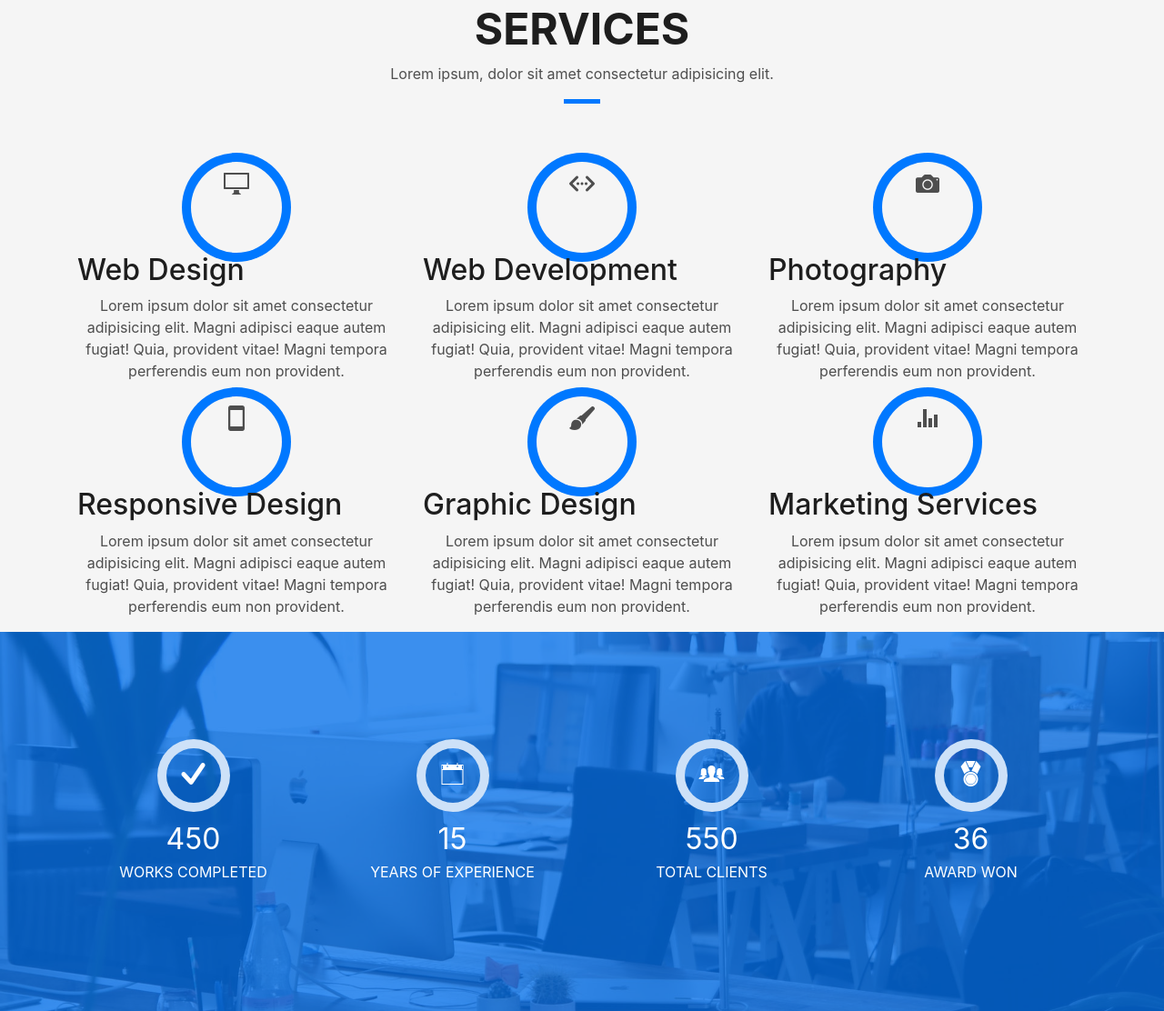
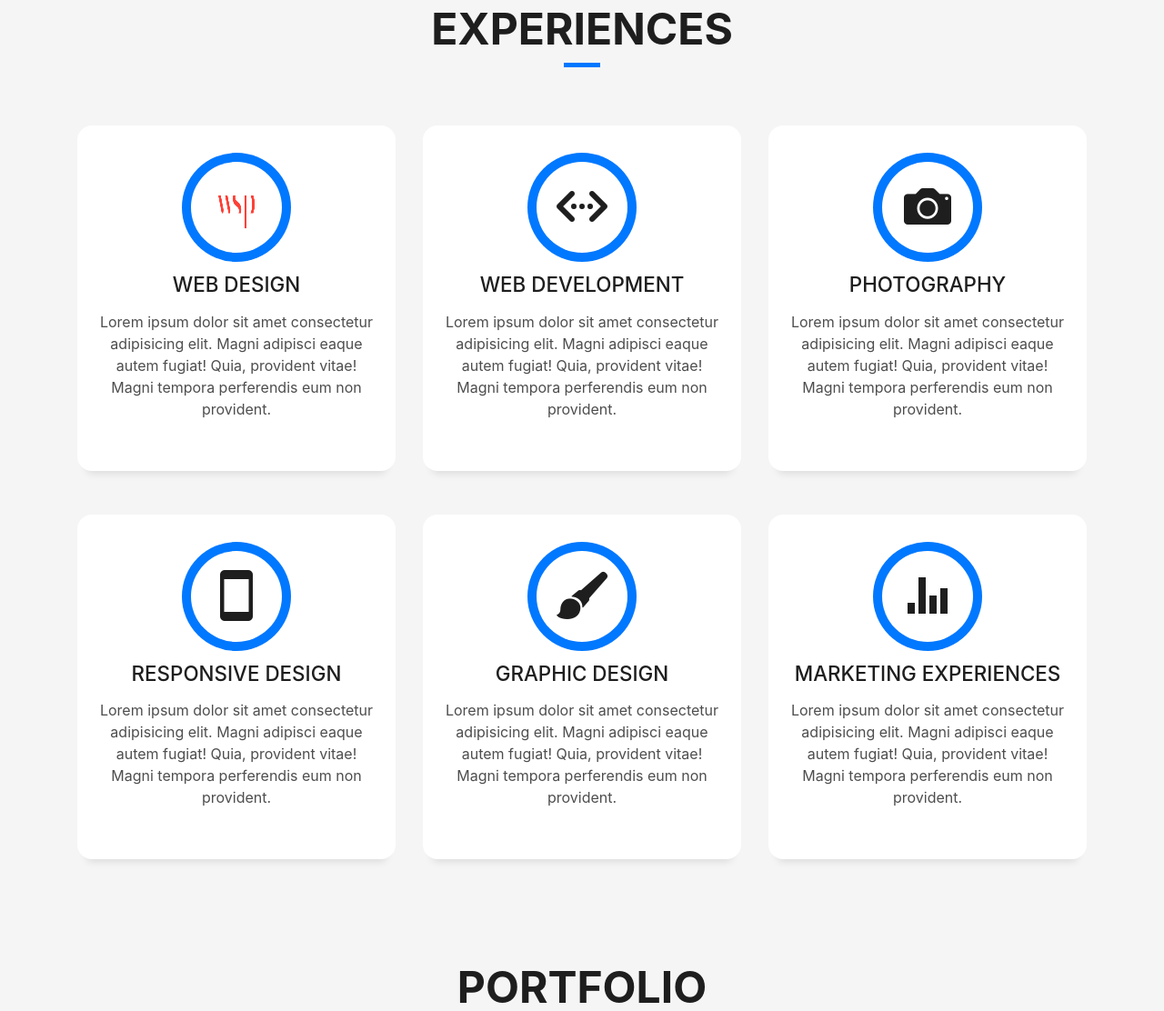
Before and after one commit to ns2gupta/EngFolio, a plain HTML site: page index.html in a window 1280 px wide. Shown: the part 1688-2800 px from the top of the page at 91% size. Drawn offline with nearby package versions, Linux system fonts and the light colour scheme; files whose address does not match are found by name.

```diff
--- a/index.html
+++ b/index.html
@@ -5,7 +5,7 @@
   <meta charset="utf-8">
   <meta content="width=device-width, initial-scale=1.0" name="viewport">
 
-  <title>EngFolio - Personal Website</title>
+  <title>EngFolio - My Engineering Portfolio</title>
   <meta content="" name="description">
   <meta content="" name="keywords">
 
@@ -30,7 +30,7 @@
   <!-- ======= Header/ Navbar ======= -->
   <nav class="navbar navbar-b navbar-trans navbar-expand-md fixed-top" id="mainNav">
     <div class="container">
-      <a class="navbar-brand js-scroll" href="#page-top">EngFolio</a>
+      <a class="navbar-brand js-scroll" href="#page-top"><img src="assets/img/favicon.png" style="width:28px;height:30px"> EngFolio</a>
       <button class="navbar-toggler collapsed" type="button" data-toggle="collapse" data-target="#navbarDefault" aria-controls="navbarDefault" aria-expanded="false" aria-label="Toggle navigation">
         <span></span>
         <span></span>
@@ -45,7 +45,7 @@
             <a class="nav-link js-scroll" href="#about">About Me</a>
           </li>
           <li class="nav-item">
-            <a class="nav-link js-scroll" href="#service">Experience</a>
+            <a class="nav-link js-scroll" href="#Experience">Experience</a>
           </li>
           <li class="nav-item">
             <a class="nav-link js-scroll" href="#work">Projects</a>
@@ -63,14 +63,14 @@
 
   <!-- ======= Intro Section ======= -->
   <div id="home" class="intro route bg-image" style="background-image: url(assets/img/intro-bg.jpg)">
-    <div class="overlay-itro"></div>
+    <div class="overlay-intro"></div>
     <div class="intro-content display-table">
       <div class="table-cell">
         <div class="container">
-          <!--<p class="display-6 color-d">Hello, world!</p>-->
+
           <h1 class="intro-title mb-4">I am Naman Gupta</h1>
           <p class="intro-subtitle"><span class="text-slider-items">Engineering Enthusiast,Designer,Learner,</span><strong class="text-slider"></strong></p>
-          <!-- <p class="pt-3"><a class="btn btn-primary btn js-scroll px-4" href="#about" role="button">Learn More</a></p> -->
+
         </div>
       </div>
     </div>
@@ -136,9 +136,8 @@
                       In my leisure time, I have opened various devices and failed to put back together multiple times.
                     </p>
                     <p class="lead">
-                      I have gained extensive experience in the field of Electrical Engineering and Hardware designing through Nulla porttitor accumsan tincidunt. Quisque velit nisi, pretium ut lacinia in, elementum id enim.
-                      Nulla porttitor accumsan
-                      tincidunt. Mauris blandit aliquet elit, eget tincidunt nibh pulvinar a.
+                      I have gained extensive experience in the field of Electrical Engineering and Hardware designing through
+                      wide varieties of co-ops and personal projects
                     </p>
                   </div>
                 </div>
@@ -149,29 +148,27 @@
       </div>
     </section><!-- End About Section -->
 
-    <!-- ======= Services Section ======= -->
-    <section id="service" class="services-mf pt-5 route">
+    <!-- ======= Experience Section ======= -->
+    <section id="Experience" class="Experiences-mf pt-5 route">
       <div class="container">
         <div class="row">
           <div class="col-sm-12">
             <div class="title-box text-center">
               <h3 class="title-a">
-                Services
+                Experiences
               </h3>
-              <p class="subtitle-a">
-                Lorem ipsum, dolor sit amet consectetur adipisicing elit.
-              </p>
+
               <div class="line-mf"></div>
             </div>
           </div>
         </div>
         <div class="row">
           <div class="col-md-4">
-            <div class="service-box">
-              <div class="service-ico">
-                <span class="ico-circle"><i class="ion-monitor"></i></span>
+            <div class="Experience-box">
+              <div class="Experience-ico">
+                <span class="ico-circle"><img src="assets/img/WSP-Logo.jpg" style="width:60px;height:70px;"></span>
               </div>
-              <div class="service-content">
+              <div class="Experience-content">
                 <h2 class="s-title">Web Design</h2>
                 <p class="s-description text-center">
                   Lorem ipsum dolor sit amet consectetur adipisicing elit. Magni adipisci eaque autem fugiat! Quia,
@@ -182,11 +179,11 @@
             </div>
           </div>
           <div class="col-md-4">
-            <div class="service-box">
-              <div class="service-ico">
+            <div class="Experience-box">
+              <div class="Experience-ico">
                 <span class="ico-circle"><i class="ion-code-working"></i></span>
               </div>
-              <div class="service-content">
+              <div class="Experience-content">
                 <h2 class="s-title">Web Development</h2>
                 <p class="s-description text-center">
                   Lorem ipsum dolor sit amet consectetur adipisicing elit. Magni adipisci eaque autem fugiat! Quia,
@@ -197,11 +194,11 @@
             </div>
           </div>
           <div class="col-md-4">
-            <div class="service-box">
-              <div class="service-ico">
+            <div class="Experience-box">
+              <div class="Experience-ico">
                 <span class="ico-circle"><i class="ion-camera"></i></span>
               </div>
-              <div class="service-content">
+              <div class="Experience-content">
                 <h2 class="s-title">Photography</h2>
                 <p class="s-description text-center">
                   Lorem ipsum dolor sit amet consectetur adipisicing elit. Magni adipisci eaque autem fugiat! Quia,
@@ -212,11 +209,11 @@
             </div>
           </div>
           <div class="col-md-4">
-            <div class="service-box">
-              <div class="service-ico">
+            <div class="Experience-box">
+              <div class="Experience-ico">
                 <span class="ico-circle"><i class="ion-android-phone-portrait"></i></span>
               </div>
-              <div class="service-content">
+              <div class="Experience-content">
                 <h2 class="s-title">Responsive Design</h2>
                 <p class="s-description text-center">
                   Lorem ipsum dolor sit amet consectetur adipisicing elit. Magni adipisci eaque autem fugiat! Quia,
@@ -227,11 +224,11 @@
             </div>
           </div>
           <div class="col-md-4">
-            <div class="service-box">
-              <div class="service-ico">
+            <div class="Experience-box">
+              <div class="Experience-ico">
                 <span class="ico-circle"><i class="ion-paintbrush"></i></span>
               </div>
-              <div class="service-content">
+              <div class="Experience-content">
                 <h2 class="s-title">Graphic Design</h2>
                 <p class="s-description text-center">
                   Lorem ipsum dolor sit amet consectetur adipisicing elit. Magni adipisci eaque autem fugiat! Quia,
@@ -242,12 +239,12 @@
             </div>
           </div>
           <div class="col-md-4">
-            <div class="service-box">
-              <div class="service-ico">
+            <div class="Experience-box">
+              <div class="Experience-ico">
                 <span class="ico-circle"><i class="ion-stats-bars"></i></span>
               </div>
-              <div class="service-content">
-                <h2 class="s-title">Marketing Services</h2>
+              <div class="Experience-content">
+                <h2 class="s-title">Marketing Experiences</h2>
                 <p class="s-description text-center">
                   Lorem ipsum dolor sit amet consectetur adipisicing elit. Magni adipisci eaque autem fugiat! Quia,
                   provident vitae! Magni
@@ -258,60 +255,60 @@
           </div>
         </div>
       </div>
-    </section><!-- End Services Section -->
+    </section><!-- End Experiences Section -->
 
-    <!-- ======= Counter Section ======= -->
-    <div class="section-counter paralax-mf bg-image" style="background-image: url(assets/img/counters-bg.jpg)">
-      <div class="overlay-mf"></div>
-      <div class="container">
-        <div class="row">
-          <div class="col-sm-3 col-lg-3">
-            <div class="counter-box counter-box pt-4 pt-md-0">
-              <div class="counter-ico">
-                <span class="ico-circle"><i class="ion-checkmark-round"></i></span>
-              </div>
-              <div class="counter-num">
-                <p class="counter">450</p>
-                <span class="counter-text">WORKS COMPLETED</span>
-              </div>
-            </div>
-          </div>
-          <div class="col-sm-3 col-lg-3">
-            <div class="counter-box pt-4 pt-md-0">
-              <div class="counter-ico">
-                <span class="ico-circle"><i class="ion-ios-calendar-outline"></i></span>
-              </div>
-              <div class="counter-num">
-                <p class="counter">15</p>
-                <span class="counter-text">YEARS OF EXPERIENCE</span>
-              </div>
-            </div>
-          </div>
-          <div class="col-sm-3 col-lg-3">
-            <div class="counter-box pt-4 pt-md-0">
-              <div class="counter-ico">
-                <span class="ico-circle"><i class="ion-ios-people"></i></span>
-              </div>
-              <div class="counter-num">
-                <p class="counter">550</p>
-                <span class="counter-text">TOTAL CLIENTS</span>
-              </div>
-            </div>
-          </div>
-          <div class="col-sm-3 col-lg-3">
-            <div class="counter-box pt-4 pt-md-0">
-              <div class="counter-ico">
-                <span class="ico-circle"><i class="ion-ribbon-a"></i></span>
-              </div>
-              <div class="counter-num">
-                <p class="counter">36</p>
-                <span class="counter-text">AWARD WON</span>
-              </div>
-            </div>
-          </div>
-        </div>
-      </div>
-    </div><!-- End Counter Section -->
+<!--    &lt;!&ndash; ======= Counter Section ======= &ndash;&gt;-->
+<!--    <div class="section-counter paralax-mf bg-image" style="background-image: url(assets/img/counters-bg.jpg)">-->
+<!--      <div class="overlay-mf"></div>-->
+<!--      <div class="container">-->
+<!--        <div class="row">-->
+<!--          <div class="col-sm-3 col-lg-3">-->
+<!--            <div class="counter-box counter-box pt-4 pt-md-0">-->
+<!--              <div class="counter-ico">-->
+<!--                <span class="ico-circle"><i class="ion-checkmark-round"></i></span>-->
+<!--              </div>-->
+<!--              <div class="counter-num">-->
+<!--                <p class="counter">450</p>-->
+<!--                <span class="counter-text">WORKS COMPLETED</span>-->
+<!--              </div>-->
+<!--            </div>-->
+<!--          </div>-->
+<!--          <div class="col-sm-3 col-lg-3">-->
+<!--            <div class="counter-box pt-4 pt-md-0">-->
+<!--              <div class="counter-ico">-->
+<!--                <span class="ico-circle"><i class="ion-ios-calendar-outline"></i></span>-->
+<!--              </div>-->
+<!--              <div class="counter-num">-->
+<!--                <p class="counter">15</p>-->
+<!--                <span class="counter-text">YEARS OF EXPERIENCE</span>-->
+<!--              </div>-->
+<!--            </div>-->
+<!--          </div>-->
+<!--          <div class="col-sm-3 col-lg-3">-->
+<!--            <div class="counter-box pt-4 pt-md-0">-->
+<!--              <div class="counter-ico">-->
+<!--                <span class="ico-circle"><i class="ion-ios-people"></i></span>-->
+<!--              </div>-->
+<!--              <div class="counter-num">-->
+<!--                <p class="counter">550</p>-->
+<!--                <span class="counter-text">TOTAL CLIENTS</span>-->
+<!--              </div>-->
+<!--            </div>-->
+<!--          </div>-->
+<!--          <div class="col-sm-3 col-lg-3">-->
+<!--            <div class="counter-box pt-4 pt-md-0">-->
+<!--              <div class="counter-ico">-->
+<!--                <span class="ico-circle"><i class="ion-ribbon-a"></i></span>-->
+<!--              </div>-->
+<!--              <div class="counter-num">-->
+<!--                <p class="counter">36</p>-->
+<!--                <span class="counter-text">AWARD WON</span>-->
+<!--              </div>-->
+<!--            </div>-->
+<!--          </div>-->
+<!--        </div>-->
+<!--      </div>-->
+<!--    </div>&lt;!&ndash; End Counter Section &ndash;&gt;-->
 
     <!-- ======= Portfolio Section ======= -->
     <section id="work" class="portfolio-mf sect-pt4 route">
@@ -479,44 +476,44 @@
       </div>
     </section><!-- End Portfolio Section -->
 
-    <!-- ======= Testimonials Section ======= -->
-    <div class="testimonials paralax-mf bg-image" style="background-image: url(assets/img/overlay-bg.jpg)">
-      <div class="overlay-mf"></div>
-      <div class="container">
-        <div class="row">
-          <div class="col-md-12">
-            <div id="testimonial-mf" class="owl-carousel owl-theme">
-              <div class="testimonial-box">
-                <div class="author-test">
-                  <img src="assets/img/testimonial-2.jpg" alt="" class="rounded-circle b-shadow-a">
-                  <span class="author">Xavi Alonso</span>
-                </div>
-                <div class="content-test">
-                  <p class="description lead">
-                    Curabitur arcu erat, accumsan id imperdiet et, porttitor at sem. Lorem ipsum dolor sit amet,
-                    consectetur adipiscing elit.
-                  </p>
-                  <span class="comit"><i class="fa fa-quote-right"></i></span>
-                </div>
-              </div>
-              <div class="testimonial-box">
-                <div class="author-test">
-                  <img src="assets/img/testimonial-4.jpg" alt="" class="rounded-circle b-shadow-a">
-                  <span class="author">Marta Socrate</span>
-                </div>
-                <div class="content-test">
-                  <p class="description lead">
-                    Curabitur arcu erat, accumsan id imperdiet et, porttitor at sem. Lorem ipsum dolor sit amet,
-                    consectetur adipiscing elit.
-                  </p>
-                  <span class="comit"><i class="fa fa-quote-right"></i></span>
-                </div>
-              </div>
-            </div>
-          </div>
-        </div>
-      </div>
-    </div><!-- End Testimonials Section -->
+<!--    &lt;!&ndash; ======= Testimonials Section ======= &ndash;&gt;-->
+<!--    <div class="testimonials paralax-mf bg-image" style=  "background-image: url(assets/img/overlay-bg.jpg)">-->
+<!--      <div class="overlay-mf"></div>-->
+<!--      <div class="container">-->
+<!--        <div class="row">-->
+<!--          <div class="col-md-12">-->
+<!--            <div id="testimonial-mf" class="owl-carousel owl-theme">-->
+<!--              <div class="testimonial-box">-->
+<!--                <div class="author-test">-->
+<!--                  <img src="assets/img/testimonial-2.jpg" alt="" class="rounded-circle b-shadow-a">-->
+<!--                  <span class="author">Xavi Alonso</span>-->
+<!--                </div>-->
+<!--                <div class="content-test">-->
+<!--                  <p class="description lead">-->
+<!--                    Curabitur arcu erat, accumsan id imperdiet et, porttitor at sem. Lorem ipsum dolor sit amet,-->
+<!--                    consectetur adipiscing elit.-->
+<!--                  </p>-->
+<!--                  <span class="comit"><i class="fa fa-quote-right"></i></span>-->
+<!--                </div>-->
+<!--              </div>-->
+<!--              <div class="testimonial-box">-->
+<!--                <div class="author-test">-->
+<!--                  <img src="assets/img/testimonial-4.jpg" alt="" class="rounded-circle b-shadow-a">-->
+<!--                  <span class="author">Marta Socrate</span>-->
+<!--                </div>-->
+<!--                <div class="content-test">-->
+<!--                  <p class="description lead">-->
+<!--                    Curabitur arcu erat, accumsan id imperdiet et, porttitor at sem. Lorem ipsum dolor sit amet,-->
+<!--                    consectetur adipiscing elit.-->
+<!--                  </p>-->
+<!--                  <span class="comit"><i class="fa fa-quote-right"></i></span>-->
+<!--                </div>-->
+<!--              </div>-->
+<!--            </div>-->
+<!--          </div>-->
+<!--        </div>-->
+<!--      </div>-->
+<!--    </div>&lt;!&ndash; End Testimonials Section &ndash;&gt;-->
 
     <!-- ======= Blog Section ======= -->
     <section id="blog" class="blog-mf sect-pt4 route">
@@ -728,6 +725,7 @@
   <div id="preloader"></div>
 
   <!-- Vendor JS Files -->
+  <script src="assets/vendor/ionicons/ionicons.js"></script>
   <script src="assets/vendor/jquery/jquery.min.js"></script>
   <script src="assets/vendor/bootstrap/js/bootstrap.bundle.min.js"></script>
   <script src="assets/vendor/jquery.easing/jquery.easing.min.js"></script>
@@ -737,6 +735,7 @@
   <script src="assets/vendor/owl.carousel/owl.carousel.min.js"></script>
   <script src="assets/vendor/typed.js/typed.min.js"></script>
   <script src="assets/vendor/venobox/venobox.min.js"></script>
+  <script src="https://unpkg.com/ionicons@5.4.0/dist/ionicons.js"></script>
 
   <!-- Template Main JS File -->
   <script src="assets/js/main.js"></script>
```
